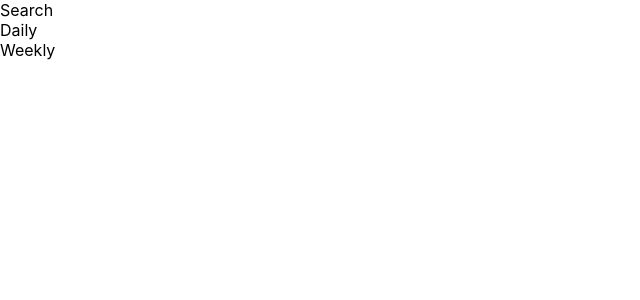
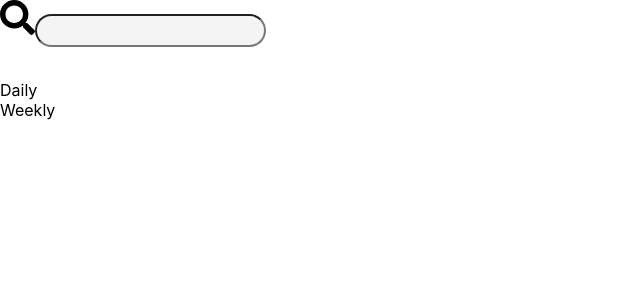
Before and after one commit to rgavin1/WeatherApp, a React (Create React App) app in the folder darksky-app/: page / in a window 1280 px wide. Shown: the top 300 px of the page, without its empty margins (0-640 px from the left). Built offline with nearby package versions, Linux system fonts and the light colour scheme.

Commit message:
Added Content and fa library to the Search Component.

```diff
--- a/darksky-app/package.json
+++ b/darksky-app/package.json
@@ -3,8 +3,11 @@
   "version": "0.1.0",
   "private": true,
   "dependencies": {
+    "bootstrap": "^4.3.1",
     "react": "^16.8.6",
+    "react-bootstrap": "^1.0.0-beta.9",
     "react-dom": "^16.8.6",
+    "react-icons": "^3.7.0",
     "react-scripts": "3.0.1"
   },
   "scripts": {
--- /dev/null
+++ b/darksky-app/src/Styles/Search.css
@@ -0,0 +1,21 @@
+/* Search Component */
+#search-section {
+  width: 100%;
+  height: 10vh;
+  align-items: center;
+}
+
+/* Sarch Filled */
+#search-icon {
+  width: 35px;
+  height: 35px;
+  color: black;
+}
+
+/* Search Box */
+#search-box {
+  width: 223.04px;
+  height: 27.72px;
+  background: rgba(196, 196, 196, 0.19);
+  border-radius: 20px;
+}
--- a/darksky-app/src/components/Search.js
+++ b/darksky-app/src/components/Search.js
@@ -1,9 +1,16 @@
 import React, { Component } from 'react';
-
+import '../Styles/Search.css';
+import { FaSearch } from 'react-icons/fa';
+import 'react-bootstrap';
 
 class Search extends Component {
   render(){
-    return <section>Search</section>;
+    return (
+      <section className="container d-flex justify-content-center " id="search-section">
+          <FaSearch id="search-icon" />
+        <input className="ml-1" id="search-box"></input>
+      </section>
+    );
   }
 }
 
```
Also changed, not shown: 1 other file (tests, documents, lock files or other folders).
